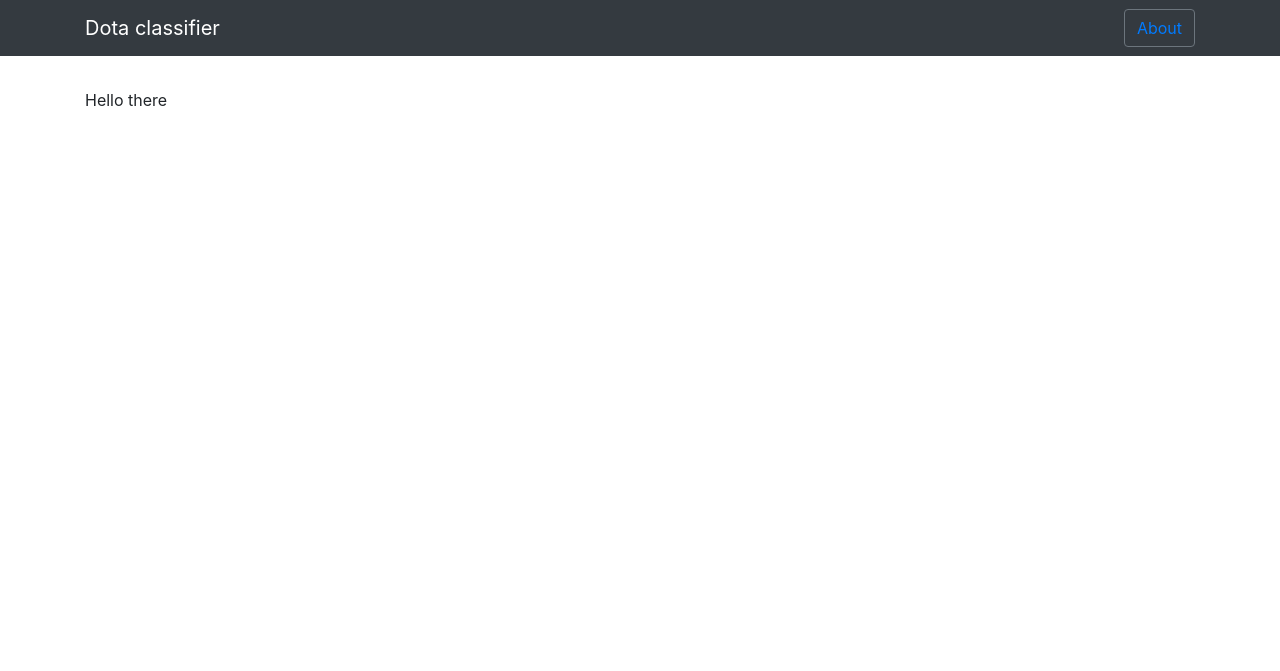
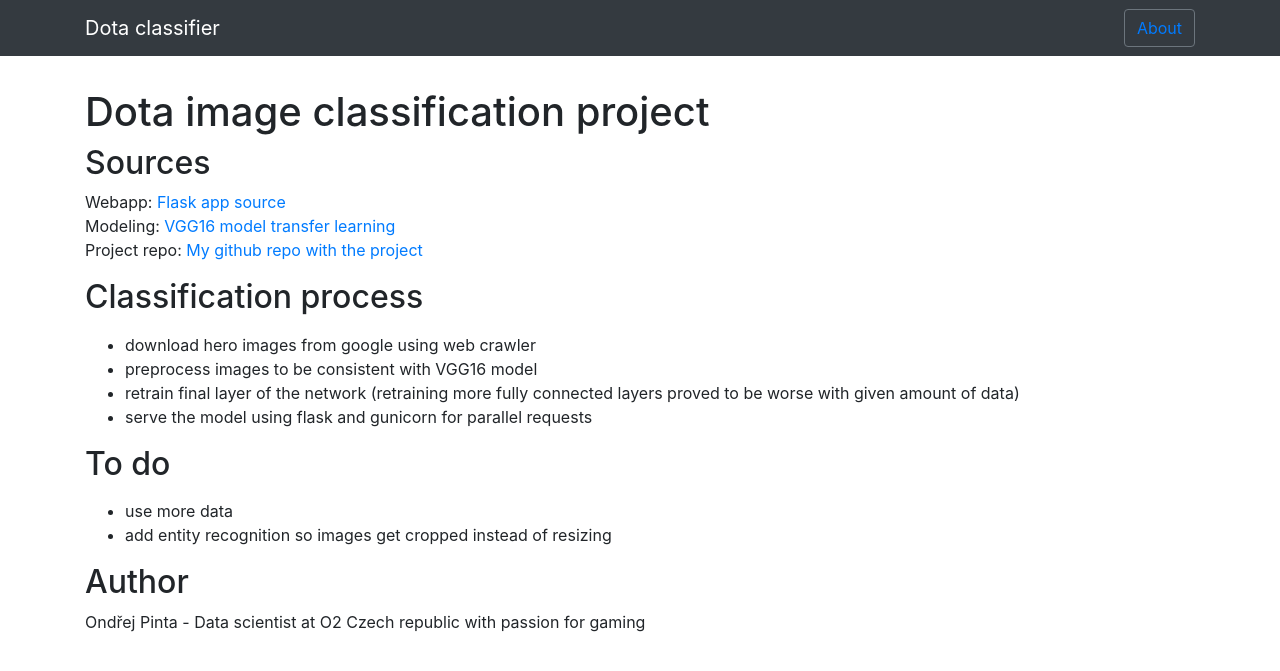
Before and after one commit to Yarrod/DotaClass, a Flask app: page /about in a window 1280 px wide. Shown: the top 671 px of the page. Run offline with Flask 2, Linux system fonts and the light colour scheme; parts of the project's set-up code (start-up, migrations or seed data) failed here and were passed over; some libraries are stand-ins or nearby versions.

Commit message:
add info on the web page

```diff
--- a/app/templates/about.html
+++ b/app/templates/about.html
@@ -1,7 +1,41 @@
 {% extends "base.html" %} {% block content %}
 
 <div>
-    <p> Hello there </p>
+    <h1> Dota image classification project </h1>
+
+    <h2> Sources </h2>
+
+    <p>
+    Webapp: <a href = "https://github.com/mtobeiyf/keras-flask-deploy-webapp.git"> Flask app source </a> <br>
+    Modeling: <a href = "https://github.com/anujshah1003/Transfer-Learning-in-keras---custom-data/blob/master/transfer_learning_vgg16_custom_data.py"> VGG16 model transfer learning </a> <br>
+    Project repo: <a href = "https://github.com/Yarrod/DotaClass"> My github repo with the project </a>
+    </p>
+
+    <h2> Classification process </h2>
+    <p>
+        <ul>
+            <li>download hero images from google using web crawler </li>
+            <li>preprocess images to be consistent with VGG16 model </li>
+            <li>retrain final layer of the network (retraining more fully connected layers proved to be worse with given amount of data) </li>
+            <li>serve the model using flask and gunicorn for parallel requests </li>
+
+        </ul>
+    </p>
+
+    <h2> To do </h2>
+    <p>
+        <ul>
+            <li>use more data </li>
+            <li>add entity recognition so images get cropped instead of resizing </li>
+
+        </ul>
+    </p>
+
+
+    <h2> Author </h2>
+    <p>
+        Ondřej Pinta - Data scientist at O2 Czech republic with passion for gaming
+    </p>
 
 </div>
 
```
